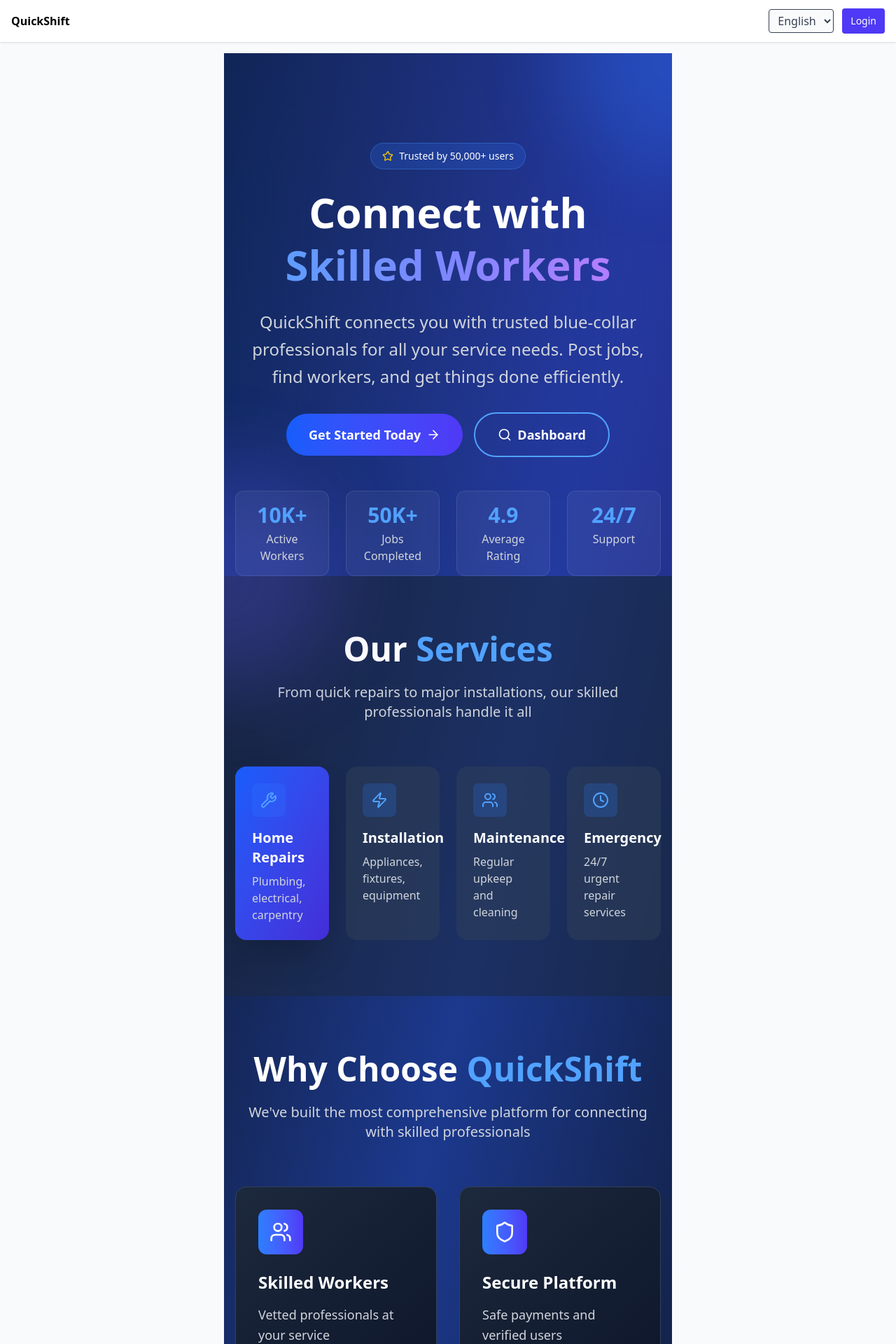
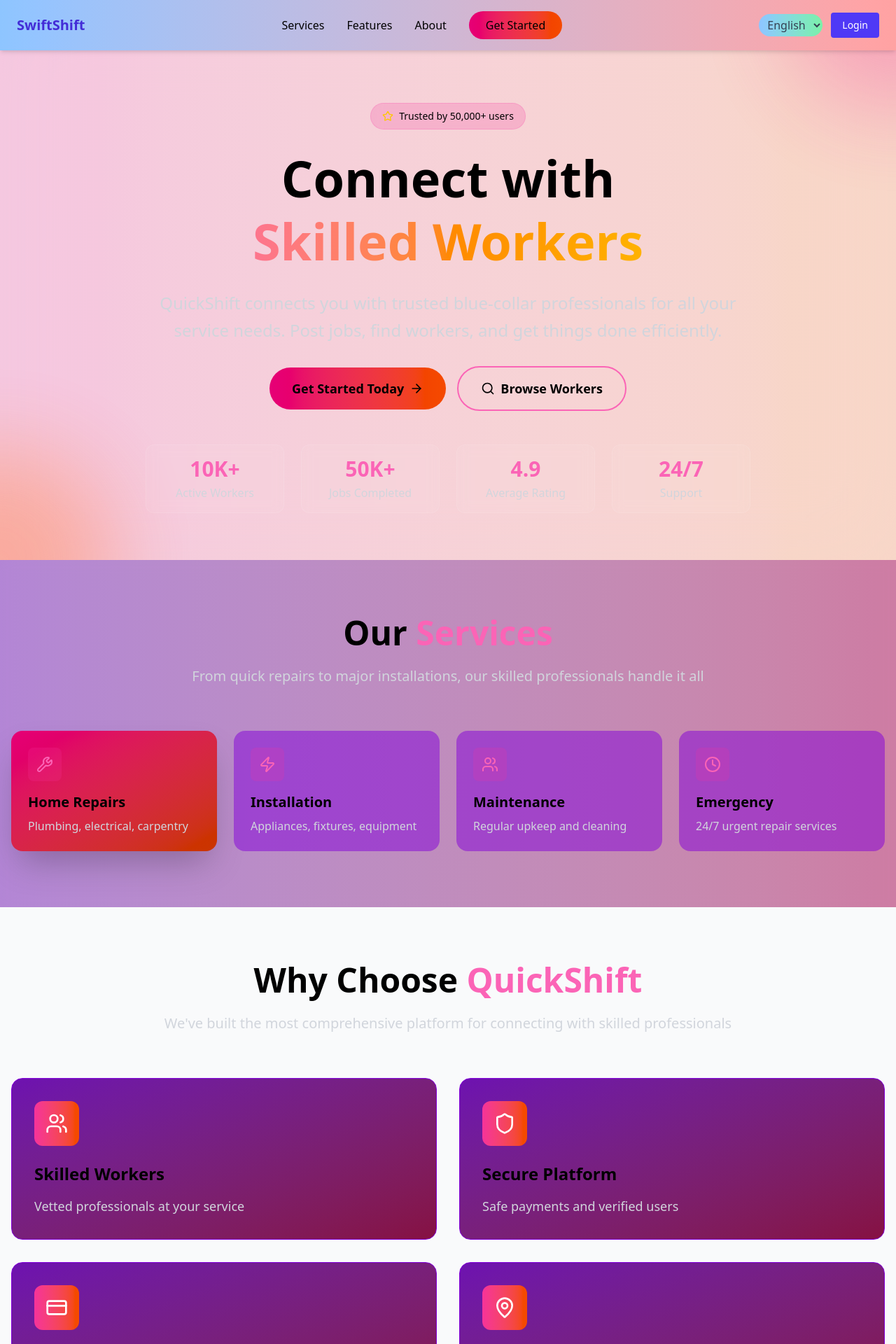
Before and after one commit to DeepanB2005/QuickShift, a React (Vite) app in the folder fr/: page / in a window 1280 px wide. Shown: the top 1920 px of the page at 70% size. Built offline with nearby package versions, Linux system fonts and the light colour scheme.

Commit message:
new home

```diff
--- a/fr/src/App.jsx
+++ b/fr/src/App.jsx
@@ -1,9 +1,8 @@
 import React from "react";
-import { Routes, Route, Navigate, Link, useNavigate, useLocation } from "react-router-dom";
+import { Routes, Route, Navigate, useLocation } from "react-router-dom";
 import Home from "./pages/Home.jsx";
 import Auth from "./pages/Auth.jsx";
 import Dashboard from "./pages/Dashboard.jsx";
-import LanguageSwitcher from "./components/LanguageSwitcher.jsx";
 
 export default function App() {
   const location = useLocation();
@@ -11,8 +10,7 @@ export default function App() {
 
   return (
     <div className="min-h-screen bg-gray-50">
-      {!isDashboard && <Nav />}
-      <main className={isDashboard ? "p-0" : "max-w-2xl mx-auto p-4"}>
+      <main className={isDashboard ? "p-0" : "w-full px-0"}>
         <Routes>
           <Route path="/" element={<Home />} />
           <Route path="/auth" element={<Auth />} />
@@ -24,40 +22,8 @@ export default function App() {
   );
 }
 
-function Nav() {
-  const token = localStorage.getItem("token");
-  let userName = null;
-  if (token) {
-    try {
-      userName = JSON.parse(atob(token.split('.')[1])).name;
-    } catch {
-      userName = null;
-    }
-  }
-
-  return (
-    <nav className="flex items-center justify-between px-4 py-3 bg-white shadow">
-      <Link to="/" className="font-semibold">QuickShift</Link>
-      <div className="flex gap-3 items-center">
-        <LanguageSwitcher />
-        {token ? (
-          <Link
-            className="text-sm px-3 py-2 bg-indigo-600 text-white rounded"
-            to="/dashboard"
-          >
-            {userName || "Dashboard"}
-          </Link>
-        ) : (
-          <Link className="text-sm px-3 py-2 bg-indigo-600 text-white rounded" to="/auth">Login</Link>
-        )}
-      </div>
-    </nav>
-  );
-}
-
 function RequireAuth({ children }) {
   const token = localStorage.getItem("token");
-  const navigate = useNavigate();
   if (!token) return <Navigate to="/auth" replace />;
   return children;
 }
--- a/fr/src/components/LanguageSwitcher.jsx
+++ b/fr/src/components/LanguageSwitcher.jsx
@@ -11,7 +11,7 @@ export default function LanguageSwitcher() {
     <select
       value={lang}
       onChange={change}
-      className="border rounded px-2 py-1 bg-gray-50 text-gray-700"
+      className="shadow-gray-800 shadow-3xl px-2 py-1 bg-gradient-to-l from-green-300 to-blue-300 rounded-3xl text-gray-700"
       aria-label="Change language"
     >
       <option value="en">English</option>
--- a/fr/src/pages/Home.jsx
+++ b/fr/src/pages/Home.jsx
@@ -1,6 +1,7 @@
-import React, { useState, useEffect } from 'react';
+import React, { useState, useEffect } from "react";
+import { Link } from "react-router-dom";
+import LanguageSwitcher from "../components/LanguageSwitcher.jsx";
 import { ChevronRight, Users, Shield, CreditCard, MapPin, Search, Star, CheckCircle, ArrowRight, Menu, X, Wrench, Zap, Clock } from 'lucide-react';
-import { Link } from "react-router-dom";
 
 export default function Home() {
   const [isMenuOpen, setIsMenuOpen] = useState(false);
@@ -9,9 +10,20 @@ export default function Home() {
 
   useEffect(() => {
     const handleScroll = () => setScrollY(window.scrollY);
-    window.addEventListener('scroll', handleScroll);
-    return () => window.removeEventListener('scroll', handleScroll);
+    window.addEventListener("scroll", handleScroll);
+    return () => window.removeEventListener("scroll", handleScroll);
   }, []);
+
+  // Responsive Navbar
+  const token = localStorage.getItem("token");
+  let userName = null;
+  if (token) {
+    try {
+      userName = JSON.parse(atob(token.split('.')[1])).name;
+    } catch {
+      userName = null;
+    }
+  }
 
   const services = [
     { icon: Wrench, title: "Home Repairs", desc: "Plumbing, electrical, carpentry" },
@@ -35,48 +47,110 @@ export default function Home() {
   ];
 
   return (
-    <div className="min-h-screen bg-gradient-to-br from-slate-900 via-blue-900 to-slate-900 text-white overflow-x-hidden">
+    <div className="w-full min-h-screen bg-gray-50">
+      {/* Navigation */}
+      <nav className={`flex items-center justify-between px-6 py-4 bg-gradient-to-r from-blue-300 to-red-300 shadow-md fixed top-0 left-0 w-full z-20 transition-all duration-300 ${scrollY > 50 ? 'bg-purple-900/95 backdrop-blur-md' : 'bg-transparent'}`}>
+        <Link to="/" className="font-bold text-xl text-indigo-700">SwiftShift</Link>
+
+        <div className="hidden md:flex items-center space-x-6 lg:space-x-8">
+          <a href="#services" className="hover:text-pink-400 transition-colors text-sm lg:text-base">Services</a>
+          <a href="#features" className="hover:text-pink-400 transition-colors text-sm lg:text-base">Features</a>
+          <a href="#about" className="hover:text-pink-400 transition-colors text-sm lg:text-base">About</a>
+          <button
+            onClick={() => window.location.href = '/auth'}
+            className="px-4 py-2 lg:px-6 lg:py-2 bg-gradient-to-r from-pink-600 to-orange-600 rounded-full hover:from-pink-700 hover:to-orange-700 transition-all transform hover:scale-105 text-sm lg:text-base"
+          >
+            Get Started
+          </button>
+        </div>
+
+        <div className="flex gap-3 items-center">
+          <LanguageSwitcher />
+          {token ? (
+            <Link
+              className="text-sm px-4 py-2 bg-indigo-600 text-white rounded hover:bg-indigo-700 transition"
+              to="/dashboard"
+            >
+              {userName || "Dashboard"}
+            </Link>
+          ) : (
+            <Link className="text-sm px-4 py-2 bg-indigo-600 text-white rounded hover:bg-indigo-700 transition" to="/auth">Login</Link>
+          )}
+        </div>
+
+        <button
+          className="md:hidden p-2"
+          onClick={() => setIsMenuOpen(!isMenuOpen)}
+        >
+          {isMenuOpen ? <X className="w-6 h-6" /> : <Menu className="w-6 h-6" />}
+        </button>
+      </nav>
+
+      {/* Mobile Menu */}
+      <div className={`md:hidden transition-all duration-300 ${isMenuOpen ? 'max-h-screen opacity-100' : 'max-h-0 opacity-0'} overflow-hidden bg-purple-900/95 backdrop-blur-md`}>
+        <div className="px-4 py-6 space-y-4">
+          <a href="#services" className="block hover:text-pink-400 transition-colors">Services</a>
+          <a href="#features" className="block hover:text-pink-400 transition-colors">Features</a>
+          <a href="#about" className="block hover:text-pink-400 transition-colors">About</a>
+          <button
+            onClick={() => window.location.href = '/auth'}
+            className="w-full px-6 py-3 bg-gradient-to-r from-pink-600 to-orange-600 rounded-full hover:from-pink-700 hover:to-orange-700 transition-all"
+          >
+            Get Started
+          </button>
+        </div>
+      </div>
+
+      <div className="pt- px-4 md:px-8 lg:px-0 max-w- mx-auto">
         {/* Hero Section */}
-      <section className="relative min-h-[80vh] flex items-center justify-center px-4 pt-24 md:pt-32">
-        <div className="absolute inset-0 bg-gradient-to-r from-blue-600/20 to-indigo-600/20 backdrop-blur-3xl"></div>
-        <div className="absolute -top-40 -right-40 w-80 h-80 bg-blue-500/30 rounded-full blur-3xl animate-pulse"></div>
-        <div className="absolute -bottom-40 -left-40 w-80 h-80 bg-indigo-500/30 rounded-full blur-3xl animate-pulse"></div>
-        <div className="relative w-full max-w-7xl mx-auto text-center">
-          <div className="inline-flex items-center px-4 py-2 bg-blue-500/20 rounded-full mb-6 backdrop-blur-sm border border-blue-400/30">
-            <Star className="w-4 h-4 text-yellow-400 mr-2" />
-            <span className="text-sm">Trusted by 50,000+ users</span>
+        <section className="relative min-h-screen flex items-center justify-center px-4 pt-20">
+          <div className="absolute inset-0 bg-gradient-to-r from-pink-600/20 to-orange-600/20 backdrop-blur-3xl"></div>
+
+          {/* Animated background elements */}
+          <div className="absolute inset-0 overflow-hidden">
+            <div className="absolute -top-20 -right-20 sm:-top-40 sm:-right-40 w-40 h-40 sm:w-80 sm:h-80 bg-pink-500/30 rounded-full blur-3xl animate-pulse"></div>
+            <div className="absolute -bottom-20 -left-20 sm:-bottom-40 sm:-left-40 w-40 h-40 sm:w-80 sm:h-80 bg-orange-500/30 rounded-full blur-3xl animate-pulse"></div>
           </div>
-          <h1 className="text-4xl md:text-6xl font-bold mb-6 leading-tight">
+
+          <div className="relative max-w-7xl mx-auto text-center">
+            <div className="inline-flex items-center px-3 py-2 sm:px-4 sm:py-2 bg-pink-500/20 rounded-full mb-6 backdrop-blur-sm border border-pink-400/30">
+              <Star className="w-3 h-3 sm:w-4 sm:h-4 text-yellow-400 mr-2" />
+              <span className="text-xs sm:text-sm">Trusted by 50,000+ users</span>
+            </div>
+
+            <h1 className="text-3xl sm:text-4xl md:text-6xl lg:text-7xl font-bold mb-6 leading-tight px-4">
               Connect with
-            <span className="block bg-gradient-to-r from-blue-400 via-indigo-400 to-purple-400 bg-clip-text text-transparent">
+              <span className="block bg-gradient-to-r from-pink-400 via-orange-400 to-yellow-400 bg-clip-text text-transparent">
                 Skilled Workers
               </span>
             </h1>
-          <p className="text-lg md:text-2xl text-gray-300 mb-8 max-w-3xl mx-auto leading-relaxed">
+
+            <p className="text-base sm:text-lg md:text-xl lg:text-2xl text-gray-300 mb-8 max-w-4xl mx-auto leading-relaxed px-4">
               QuickShift connects you with trusted blue-collar professionals for all your service needs.
               Post jobs, find workers, and get things done efficiently.
             </p>
-          <div className="flex flex-col sm:flex-row gap-4 justify-center items-center mb-12">
-            <Link
-              to="/auth"
-              className="group px-8 py-4 bg-gradient-to-r from-blue-600 to-indigo-600 rounded-full text-lg font-semibold hover:from-blue-700 hover:to-indigo-700 transition-all transform hover:scale-105 hover:shadow-2xl flex items-center"
+
+            <div className="flex flex-col sm:flex-row gap-4 justify-center items-center mb-12 px-4">
+              <button
+                onClick={() => window.location.href = '/auth'}
+                className="group w-full sm:w-auto px-6 py-3 sm:px-8 sm:py-4 bg-gradient-to-r from-pink-600 to-orange-600 rounded-full text-base sm:text-lg font-semibold hover:from-pink-700 hover:to-orange-700 transition-all transform hover:scale-105 hover:shadow-2xl flex items-center justify-center"
               >
                 Get Started Today
-              <ArrowRight className="w-5 h-5 ml-2 group-hover:translate-x-1 transition-transform" />
-            </Link>
-            <Link
-              to="/dashboard"
-              className="px-8 py-4 border-2 border-blue-400 rounded-full text-lg font-semibold hover:bg-blue-400/10 transition-all flex items-center"
-            >
-              <Search className="w-5 h-5 mr-2" />
-              Dashboard
-            </Link>
+                <ArrowRight className="w-4 h-4 sm:w-5 sm:h-5 ml-2 group-hover:translate-x-1 transition-transform" />
+              </button>
+
+              <button className="w-full sm:w-auto px-6 py-3 sm:px-8 sm:py-4 border-2 border-pink-400 rounded-full text-base sm:text-lg font-semibold hover:bg-pink-400/10 transition-all flex items-center justify-center">
+                <Search className="w-4 h-4 sm:w-5 sm:h-5 mr-2" />
+                Browse Workers
+              </button>
             </div>
-          <div className="grid grid-cols-2 md:grid-cols-4 gap-6 max-w-4xl mx-auto">
+
+            {/* Stats */}
+            <div className="grid grid-cols-2 lg:grid-cols-4 gap-3 sm:gap-6 max-w-5xl mx-auto px-4">
               {stats.map((stat, index) => (
-              <div key={index} className="text-center p-4 bg-white/5 rounded-xl backdrop-blur-sm border border-white/10 hover:bg-white/10 transition-all">
-                <div className="text-2xl md:text-3xl font-bold text-blue-400 mb-1">{stat.number}</div>
-                <div className="text-sm md:text-base text-gray-300">{stat.label}</div>
+                <div key={index} className="text-center p-3 sm:p-4 bg-white/5 rounded-xl backdrop-blur-sm border border-white/10 hover:bg-white/10 transition-all">
+                  <div className="text-lg sm:text-2xl lg:text-3xl font-bold text-pink-400 mb-1">{stat.number}</div>
+                  <div className="text-xs sm:text-sm lg:text-base text-gray-300">{stat.label}</div>
                 </div>
               ))}
             </div>
@@ -84,34 +158,35 @@ export default function Home() {
         </section>
 
         {/* Services Section */}
-      <section id="services" className="py-20 px-4 bg-slate-800/50">
+        <section id="services" className="py-12 sm:py-16 lg:py-20 px-4 bg-gradient-to-r from-purple-800/50 to-pink-800/50 backdrop-blur-sm">
           <div className="max-w-7xl mx-auto">
-          <div className="text-center mb-16">
-            <h2 className="text-3xl md:text-5xl font-bold mb-6">
-              Our <span className="text-blue-400">Services</span>
+            <div className="text-center mb-12 sm:mb-16">
+              <h2 className="text-2xl sm:text-3xl md:text-4xl lg:text-5xl font-bold mb-4 sm:mb-6">
+                Our <span className="text-pink-400">Services</span>
               </h2>
-            <p className="text-lg md:text-xl text-gray-300 max-w-3xl mx-auto">
+              <p className="text-base sm:text-lg md:text-xl text-gray-300 max-w-4xl mx-auto px-4">
                 From quick repairs to major installations, our skilled professionals handle it all
               </p>
             </div>
-          <div className="grid grid-cols-1 sm:grid-cols-2 lg:grid-cols-4 gap-6">
+
+            <div className="grid grid-cols-1 sm:grid-cols-2 lg:grid-cols-4 gap-4 sm:gap-6">
               {services.map((service, index) => {
                 const IconComponent = service.icon;
                 return (
                   <div
                     key={index}
-                  className={`p-6 rounded-2xl cursor-pointer transition-all duration-300 transform hover:scale-105 ${
+                    className={`p-4 sm:p-6 rounded-2xl cursor-pointer transition-all duration-300 transform hover:scale-105 ${
                       activeService === index
-                      ? 'bg-gradient-to-br from-blue-600 to-indigo-700 shadow-2xl'
-                      : 'bg-slate-700/50 hover:bg-slate-700'
+                        ? 'bg-gradient-to-br from-pink-600 to-orange-700 shadow-2xl'
+                        : 'bg-purple-700/50 hover:bg-purple-700'
                     }`}
                     onMouseEnter={() => setActiveService(index)}
                   >
-                  <div className="w-12 h-12 bg-blue-500/20 rounded-lg flex items-center justify-center mb-4">
-                    <IconComponent className="w-6 h-6 text-blue-400" />
+                    <div className="w-10 h-10 sm:w-12 sm:h-12 bg-pink-500/20 rounded-lg flex items-center justify-center mb-3 sm:mb-4">
+                      <IconComponent className="w-5 h-5 sm:w-6 sm:h-6 text-pink-400" />
                     </div>
-                  <h3 className="text-xl font-semibold mb-2">{service.title}</h3>
-                  <p className="text-gray-300">{service.desc}</p>
+                    <h3 className="text-lg sm:text-xl font-semibold mb-2">{service.title}</h3>
+                    <p className="text-sm sm:text-base text-gray-300">{service.desc}</p>
                   </div>
                 );
               })}
@@ -120,29 +195,30 @@ export default function Home() {
         </section>
 
         {/* Features Section */}
-      <section id="features" className="py-20 px-4">
+        <section id="features" className="py-12 sm:py-16 lg:py-20 px-4">
           <div className="max-w-7xl mx-auto">
-          <div className="text-center mb-16">
-            <h2 className="text-3xl md:text-5xl font-bold mb-6">
-              Why Choose <span className="text-blue-400">QuickShift</span>
+            <div className="text-center mb-12 sm:mb-16">
+              <h2 className="text-2xl sm:text-3xl md:text-4xl lg:text-5xl font-bold mb-4 sm:mb-6">
+                Why Choose <span className="text-pink-400">QuickShift</span>
               </h2>
-            <p className="text-lg md:text-xl text-gray-300 max-w-3xl mx-auto">
+              <p className="text-base sm:text-lg md:text-xl text-gray-300 max-w-4xl mx-auto px-4">
                 We've built the most comprehensive platform for connecting with skilled professionals
               </p>
             </div>
-          <div className="grid grid-cols-1 sm:grid-cols-2 gap-8">
+
+            <div className="grid grid-cols-1 lg:grid-cols-2 gap-6 sm:gap-8">
               {features.map((feature, index) => {
                 const IconComponent = feature.icon;
                 return (
                   <div
                     key={index}
-                  className="group p-8 bg-gradient-to-br from-slate-800 to-slate-900 rounded-2xl border border-slate-700 hover:border-blue-500/50 transition-all duration-300 transform hover:-translate-y-2"
+                    className="group p-6 sm:p-8 bg-gradient-to-br from-purple-800 to-pink-900 rounded-2xl border border-purple-700 hover:border-pink-500/50 transition-all duration-300 transform hover:-translate-y-2"
                   >
-                  <div className="w-16 h-16 bg-gradient-to-r from-blue-500 to-indigo-600 rounded-xl flex items-center justify-center mb-6 group-hover:scale-110 transition-transform">
-                    <IconComponent className="w-8 h-8 text-white" />
+                    <div className="w-12 h-12 sm:w-16 sm:h-16 bg-gradient-to-r from-pink-500 to-orange-600 rounded-xl flex items-center justify-center mb-4 sm:mb-6 group-hover:scale-110 transition-transform">
+                      <IconComponent className="w-6 h-6 sm:w-8 sm:h-8 text-white" />
                     </div>
-                  <h3 className="text-2xl font-semibold mb-4 group-hover:text-blue-400 transition-colors">{feature.title}</h3>
-                  <p className="text-gray-300 text-lg leading-relaxed">{feature.desc}</p>
+                    <h3 className="text-xl sm:text-2xl font-semibold mb-3 sm:mb-4 group-hover:text-pink-400 transition-colors">{feature.title}</h3>
+                    <p className="text-gray-300 text-base sm:text-lg leading-relaxed">{feature.desc}</p>
                   </div>
                 );
               })}
@@ -151,35 +227,34 @@ export default function Home() {
         </section>
 
         {/* CTA Section */}
-      <section className="py-20 px-4 bg-gradient-to-r from-blue-900 to-indigo-900">
-        <div className="max-w-4xl mx-auto text-center">
-          <h2 className="text-3xl md:text-5xl font-bold mb-6">
+        <section className="py-12 sm:py-16 lg:py-20 px-4 bg-gradient-to-r from-pink-900 to-orange-900">
+          <div className="max-w-5xl mx-auto text-center">
+            <h2 className="text-2xl sm:text-3xl md:text-4xl lg:text-5xl font-bold mb-4 sm:mb-6">
               Ready to Get Started?
             </h2>
-          <p className="text-lg md:text-xl text-blue-100 mb-8 max-w-2xl mx-auto">
+            <p className="text-base sm:text-lg md:text-xl text-pink-100 mb-6 sm:mb-8 max-w-3xl mx-auto px-4">
               Join thousands of satisfied customers who trust QuickShift for all their service needs
             </p>
-          <div className="flex flex-col sm:flex-row gap-4 justify-center">
-            <Link
-              to="/auth"
-              className="group px-10 py-4 bg-white text-blue-900 rounded-full text-lg font-bold hover:bg-gray-100 transition-all transform hover:scale-105 hover:shadow-2xl flex items-center justify-center"
+
+            <div className="flex flex-col sm:flex-row gap-4 justify-center px-4">
+              <button
+                onClick={() => window.location.href = '/auth'}
+                className="group w-full sm:w-auto px-8 py-3 sm:px-10 sm:py-4 bg-white text-pink-900 rounded-full text-base sm:text-lg font-bold hover:bg-gray-100 transition-all transform hover:scale-105 hover:shadow-2xl flex items-center justify-center"
               >
                 Start Your Journey
-              <ChevronRight className="w-5 h-5 ml-2 group-hover:translate-x-1 transition-transform" />
-            </Link>
-            <Link
-              to="/dashboard"
-              className="px-10 py-4 border-2 border-white text-white rounded-full text-lg font-bold hover:bg-white hover:text-blue-900 transition-all"
-            >
-              Dashboard
-            </Link>
+                <ChevronRight className="w-4 h-4 sm:w-5 sm:h-5 ml-2 group-hover:translate-x-1 transition-transform" />
+              </button>
+
+              <button className="w-full sm:w-auto px-8 py-3 sm:px-10 sm:py-4 border-2 border-white text-white rounded-full text-base sm:text-lg font-bold hover:bg-white hover:text-pink-900 transition-all">
+                Learn More
+              </button>
             </div>
           </div>
         </section>
 
         {/* Footer */}
         <footer className="py-12 px-4 bg-slate-900 border-t border-slate-800">
-        <div className="max-w-7xl mx-auto">
+          <div className="max-w-6xl mx-auto">
             <div className="flex flex-col md:flex-row justify-between items-center">
               <div className="flex items-center space-x-2 mb-6 md:mb-0">
                 <div className="w-10 h-10 bg-gradient-to-r from-blue-500 to-indigo-600 rounded-lg flex items-center justify-center">
@@ -189,17 +264,20 @@ export default function Home() {
                   QuickShift
                 </span>
               </div>
+
               <div className="flex space-x-6 text-gray-400">
                 <a href="#" className="hover:text-white transition-colors">Privacy</a>
                 <a href="#" className="hover:text-white transition-colors">Terms</a>
                 <a href="#" className="hover:text-white transition-colors">Support</a>
               </div>
             </div>
+
             <div className="mt-8 pt-8 border-t border-slate-800 text-center text-gray-400">
               <p>&copy; 2025 QuickShift. Empowering blue collar connections.</p>
             </div>
           </div>
         </footer>
       </div>
+    </div>
   );
 }
```
Also changed, not shown: fr/src/pages/Auth.jsx (+31 -5 lines). Lines whose indentation alone changed are shown as unchanged.
